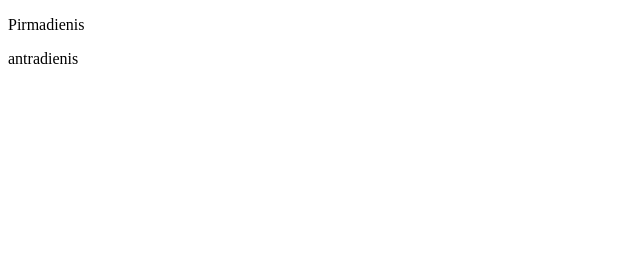
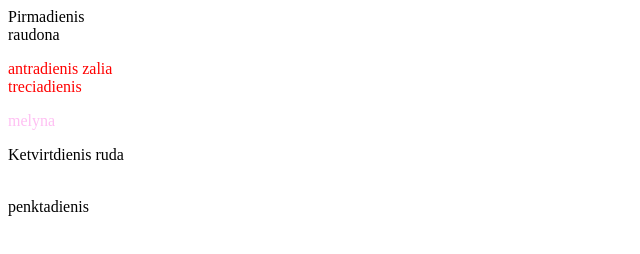
Before and after one commit to EgleJasuleviciute/PHP-11-07-2022, a plain HTML site: page index.html in a window 1280 px wide. Shown: the whole page, without its empty margins (0-640 px from the left). Drawn offline with Linux system fonts and the light colour scheme.

Commit message:
Add files via upload

```diff
--- a/index.html
+++ b/index.html
@@ -4,11 +4,23 @@
     <meta charset="UTF-8">
     <meta http-equiv="X-UA-Compatible" content="IE=edge">
     <meta name="viewport" content="width=device-width, initial-scale=1.0">
-    <title>lempa</title>
+    <title>Pirmadionio testas
+
+    </title>
 </head>
 <body>
-    <p>Pirmadienis</p>
-    <p>antradienis</p>
+    Pirmadienis
+    <br/> raudona
+    <br/>
+    <p style="color: red;">antradienis
+        zalia
+    <br/>treciadienis
+    <p style="color: rgb(255, 192, 243);">melyna
 
-</body>
+       <br/> <p style="border: 7px"></p>Ketvirtdienis
+       ruda <p><style="color: brown">
+        <br>    penktadienis
+       </style></p>
+
+        </body>
 </html>
```
